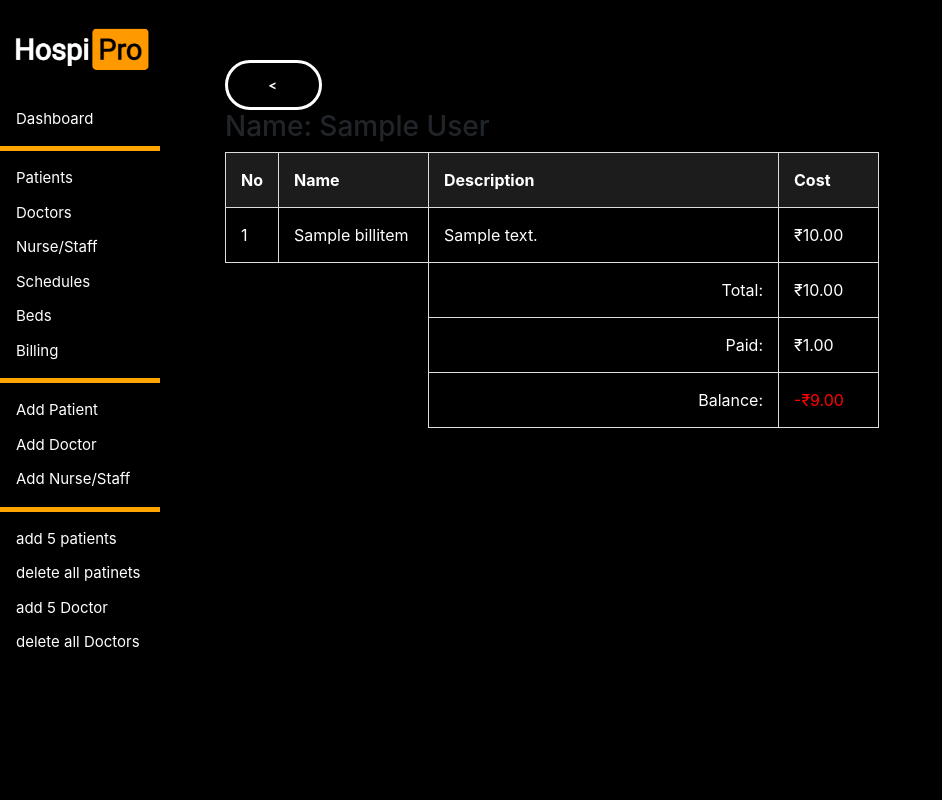
After one commit to AnkitNSFW/HospiPro, a Django app: page /billing/1 in a window 1280 px wide. The commit adds this page. Shown: the whole page, without its empty margins (0-942 px from the left). Run offline with Django 4.2, Linux system fonts and the light colour scheme; tables that the repository leaves empty hold one stand-in row (values such as "Sample post"); some libraries are stand-ins or nearby versions.

Commit message:
billing detail feature for individual Patients

```diff
--- a/HospiPro/dashboard/generate_patient_and_doctor.py
+++ b/HospiPro/dashboard/generate_patient_and_doctor.py
@@ -1,4 +1,4 @@
-from .models import Doctor, Patient
+from .models import Doctor, Patient, BillItem
 import random
 from faker import Faker
 fake = Faker()
@@ -67,3 +67,30 @@ def delete_individual_user(id):
         return True
     except:
         return False
+
+def update_total_bill(id):
+    patient_bill_items = BillItem.objects.filter(patient_id=id)
+    if len(patient_bill_items):
+        total_bill = 0
+        for individual_bill_items in patient_bill_items:
+            total_bill += individual_bill_items.cost
+        patient = Patient.objects.get(id=id)
+        patient.total_bill=total_bill
+        patient.save()
+
+def patients_bill_items(id):
+    patient_bill_items = BillItem.objects.filter(patient_id=id)
+    if len(patient_bill_items):
+        total_bill = 0
+        items_list = []
+        for i,item in enumerate(patient_bill_items):
+            items_list.append(
+                {'id':i+1,
+                 'name': item.name,
+                 'description': item.description,
+                 'cost': item.cost}
+            )
+            total_bill += item.cost
+        return total_bill, items_list
+    else:
+        return 0, []
--- a/HospiPro/dashboard/models.py
+++ b/HospiPro/dashboard/models.py
@@ -41,7 +41,7 @@ class Patient(models.Model):
     room_no = models.PositiveIntegerField()
     email = models.EmailField()
     blood_group = models.CharField(max_length=4)
-    pending_bill = models.DecimalField(max_digits=10, decimal_places=2)
+    total_bill = models.DecimalField(max_digits=10, decimal_places=2)
     paid_bill = models.DecimalField(max_digits=10, decimal_places=2)
 
     def __str__(self):
--- a/HospiPro/dashboard/static/css/billing.css
+++ b/HospiPro/dashboard/static/css/billing.css
@@ -1,7 +1,68 @@
-.red_amount {
-    color: red;
+.white_amount {
+    color: white;
 }
 
 .green_amount {
     color: green;
 }
+
+.red_amount {
+    color: red;
+}
+
+.white_text {
+  color: white;
+}
+
+
+
+.patient-table {
+    border-collapse: collapse;
+}
+
+table, th, td {
+    padding: 15px;
+    text-align: left;
+  }
+
+  th, td {
+    border: 1px solid #ddd;
+  }
+
+  th {
+    background-color: #1c1c1c;
+    color: white;
+    font-weight: bold;
+  }
+  .patient-data {color: white;}
+
+
+
+.no_width {
+  width: 50px;
+}
+
+.name_width {
+  width: 150px;
+}
+
+.description_width {
+  width: 350px;
+}
+
+.cost_width {
+  width: 100px;
+}
+
+.text_right {
+  text-align: right;
+}
+
+
+
+  .no_billing_record{
+    color: white;
+    text-align: center;
+    margin: 20px;
+    font-size: 2em;
+  }
--- a/HospiPro/dashboard/templates/dashboard/base.html
+++ b/HospiPro/dashboard/templates/dashboard/base.html
@@ -22,7 +22,7 @@
         <a href="/">Nurse/Staff</a>
         <a href="/">Schedules</a>
         <a href="/">Beds</a>
-        <a href="/">Billing</a>
+        <a href="/billing">Billing</a>
         <div class="seperation"></div>
         <a href="/add_patient">Add Patient</a>
         <a href="/add_doctor">Add Doctor</a>
--- /dev/null
+++ b/HospiPro/dashboard/templates/dashboard/individual_billing.html
@@ -0,0 +1,82 @@
+{% extends 'dashboard/base.html' %}
+
+{% load static %}
+
+{%block title%}
+    Billing
+{%endblock%}
+
+{%block extra_css%}
+<link rel="stylesheet" href="{% static 'css/billing.css' %}">
+<link rel="stylesheet" href="{% static 'css/buttons.css' %}">
+<link rel="stylesheet" href="https://cdnjs.cloudflare.com/ajax/libs/font-awesome/6.4.2/css/all.min.css" integrity="sha512-z3gLpd7yknf1YoNbCzqRKc4qyor8gaKU1qmn+CShxbuBusANI9QpRohGBreCFkKxLhei6S9CQXFEbbKuqLg0DA==" crossorigin="anonymous" referrerpolicy="no-referrer" />
+{%endblock%}
+
+
+{%block content%}
+    {% if patient %}
+        <div>
+            <a><button class="go_back_button" onclick="go_back()"><<Back</button></a>
+        </div>
+        {%if item_list%}
+
+            <h3>Name: {{patient.first_name}} {{patient.last_name}}</h3>
+
+            <table class="patient-table">
+                <tr>
+                    <th>No</th>
+                    <th>Name</th>
+                    <th>Description</th>
+                    <th>Cost</th>
+                </tr>
+                {% for item in item_list %}
+                    <tr class="patient-data">
+                        <td class="no_width">{{item.id}}</td>
+                        <td class="name_width">{{item.name}}</td>
+                        <td class="description_width">{{item.description}}</td>
+                        <td class="cost_width">₹{{item.cost}}</td>
+                    </tr>
+                {%endfor%}
+                <tr class="patient-data">
+                    <td style="border: 0px" />
+                    <td style="border: 0px" />
+                    <td class="text_right">Total:</td>
+                    <td>₹{{total_bill}}</td>
+                </tr>
+                <tr class="patient-data">
+                    <td style="border: 0px;" />
+                    <td style="border: 0px;" />
+                    <td class="text_right">Paid:</td>
+                    <td>₹{{patient.paid_bill}}</td>
+                </tr>
+                <tr class="patient-data">
+                    <td style="border: 0px" />
+                    <td style="border: 0px" />
+                    <td class="text_right">Balance:</td>
+                    {% if balance == 0.0 %}
+                        <td class="white_amount">₹0.0</td>
+                    {% elif patient.balance < 0 %}
+                        <td class="green_amount">+₹{{balance}}</td>
+                    {% else %}
+                        <td class="red_amount">-₹{{balance}}</td>
+                    {% endif %}
+                </tr>
+            </table>
+        {%else%}
+            <h1 class="no_billing_record">No Billing record Found for {{patient.first_name}} {{patient.last_name}}</h1>
+        {%endif%}
+    {%else%}
+        <div class="user_not_found_div">
+            <h1 class="user_not_found_h1">User Not Found</h1>
+        </div>
+    {%endif%}
+{%endblock%}
+
+
+{%block extra_js%}
+    <script>
+        function go_back(){
+            window.history.back()
+        }
+    </script>
+{%endblock%}
--- a/HospiPro/dashboard/urls.py
+++ b/HospiPro/dashboard/urls.py
@@ -3,20 +3,22 @@ from . import views
 
 urlpatterns = [
     path('', views.home, name='home'),
+
     path('patients', views.patients, name='patients'),
     path('patients/search', views.patients_search, name='patients_search'),
     path('patients/search/<to_search>', views.patients_to_search, name='patients_to_search'),
     path('patients/<int:id>', views.patients_id, name='patients_id'),
+    path('add_patient', views.add_patient, name='add_patient'),
+    path('patients/delete/<int:id>', views.delete_patient, name='delete_patient'),
 
     path('doctors', views.doctors, name='doctors'),
     path('doctors/search', views.doctors_search, name='doctors_search'),
     path('doctors/search/<to_search>', views.doctors_to_search, name='doctors_to_search'),
     path('doctors/<int:id>', views.doctors_id, name='doctors_id'),
-
-    path('add_patient', views.add_patient, name='add_patient'),
     path('add_doctor', views.add_doctor, name='add_doctor'),
 
-    path('patients/delete/<int:id>', views.delete_patient, name='delete_patient'),
+    path('billing', views.billing, name='billing'),
+    path('billing/<int:id>', views.individual_billing, name='individual_billing'),
 
     path('something_went_wrong', views.something_went_wrong, name='something_went_wrong'),
 
--- a/HospiPro/dashboard/views.py
+++ b/HospiPro/dashboard/views.py
@@ -2,6 +2,7 @@ from django.shortcuts import render, redirect
 from django.http import HttpResponse
 from .models import Doctor, Patient, BillItem
 from .generate_patient_and_doctor import *
+
 
 
 # Create your views here.
@@ -145,7 +146,41 @@ def delete_patient(response, id):
 
 
 def billing(response):
-    pass
+    context = {}
+    context["patients"] = []
+    for patient in Patient.objects.all():
+        update_total_bill(patient.id)
+        context["patients"].append(
+            {"id": patient.id,
+            "name": patient.first_name+" "+patient.last_name,
+            "gender": patient.gender,
+            "mobile_number": patient.mobile_number,
+            "total_bill": patient.total_bill,
+            "paid_bill": patient.paid_bill,
+            "balance": patient.total_bill - patient.paid_bill
+            }
+        )
+
+    return render(response, 'dashboard/billing.html' ,context=context)
+
+def individual_billing(response, id):
+    try:
+        context = {}
+        update_total_bill(id=id)
+        patient = Patient.objects.get(id=id)
+        context['patient']=patient
+
+        if patient:
+            context['total_bill'], context['item_list'] = patients_bill_items(id=id)
+            context["balance"] = patient.total_bill - patient.paid_bill
+            return render(response, 'dashboard/individual_billing.html' ,context=context)
+        else:
+            return redirect('/something_went_wrong')
+    except:
+        return redirect('/something_went_wrong')
+
+
+
 # temp things
 def api_add_patient(response, num):
     if generate_patient(num):
@@ -173,15 +208,8 @@ def delete_all_doctor(response):
 
 
 def test_api_call(response):
-    # p = Patient.objects.get(id=7)
-    # BillItem(name="blood",
-    #                 description="O+ blood",
-    #                 cost=100,
-    #                 patient=p).save()
-    cost = 0
-    for i in BillItem.objects.filter(patient_id=7):
-        cost += i.cost
-        print(i.cost)
-    print(f"-----{cost}")
+    # p = Patient.objects.get(id=25)
+    # p.paid_bill+=200
+    # p.save()
 
     return redirect('/')
```
Also changed, not shown: HospiPro/dashboard/templates/dashboard/billing.html (+9 -11 lines), HospiPro/dashboard/migrations/0004_rename_pending_bill_patient_total_bill.py (added), 1 other file.
